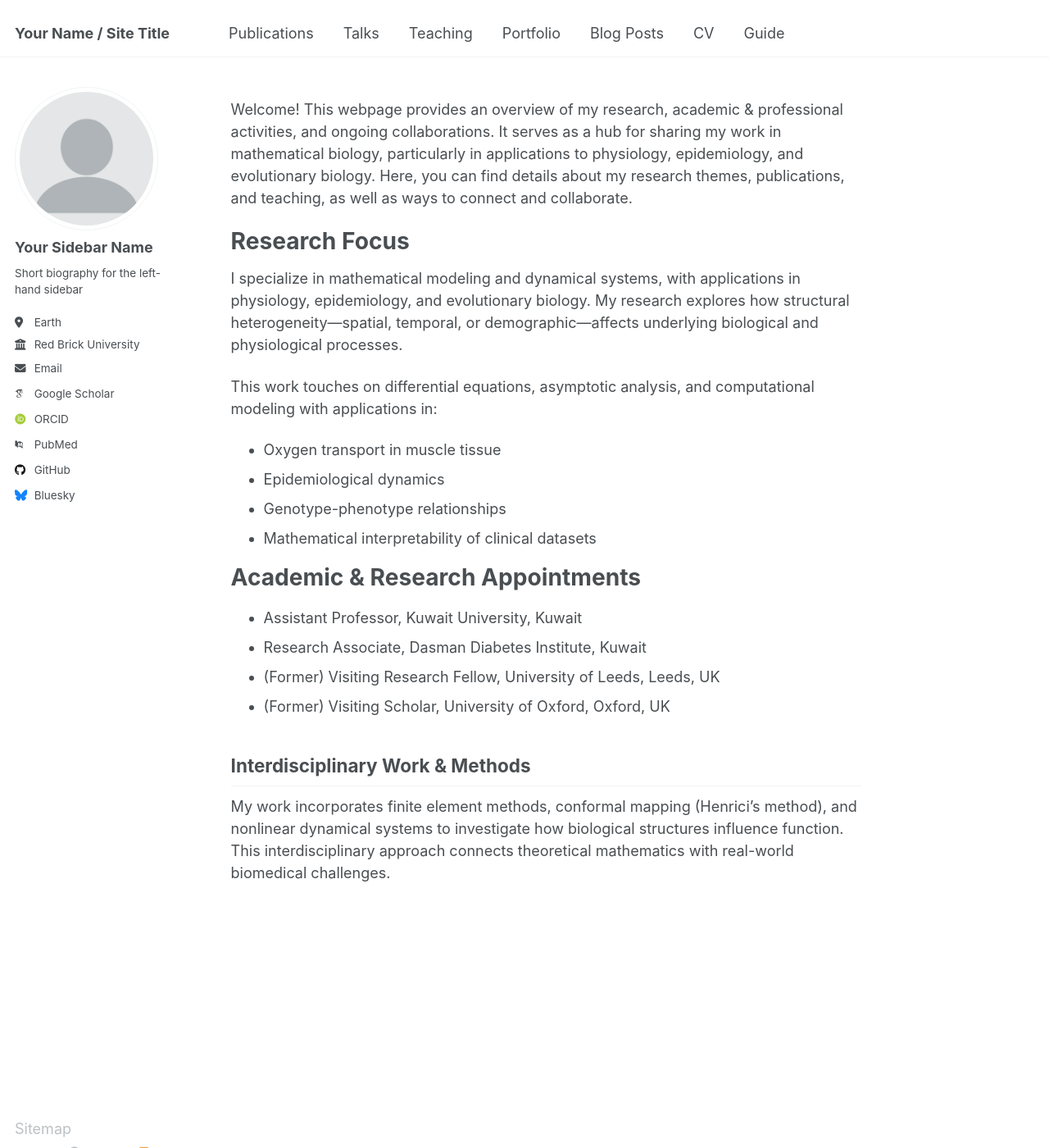
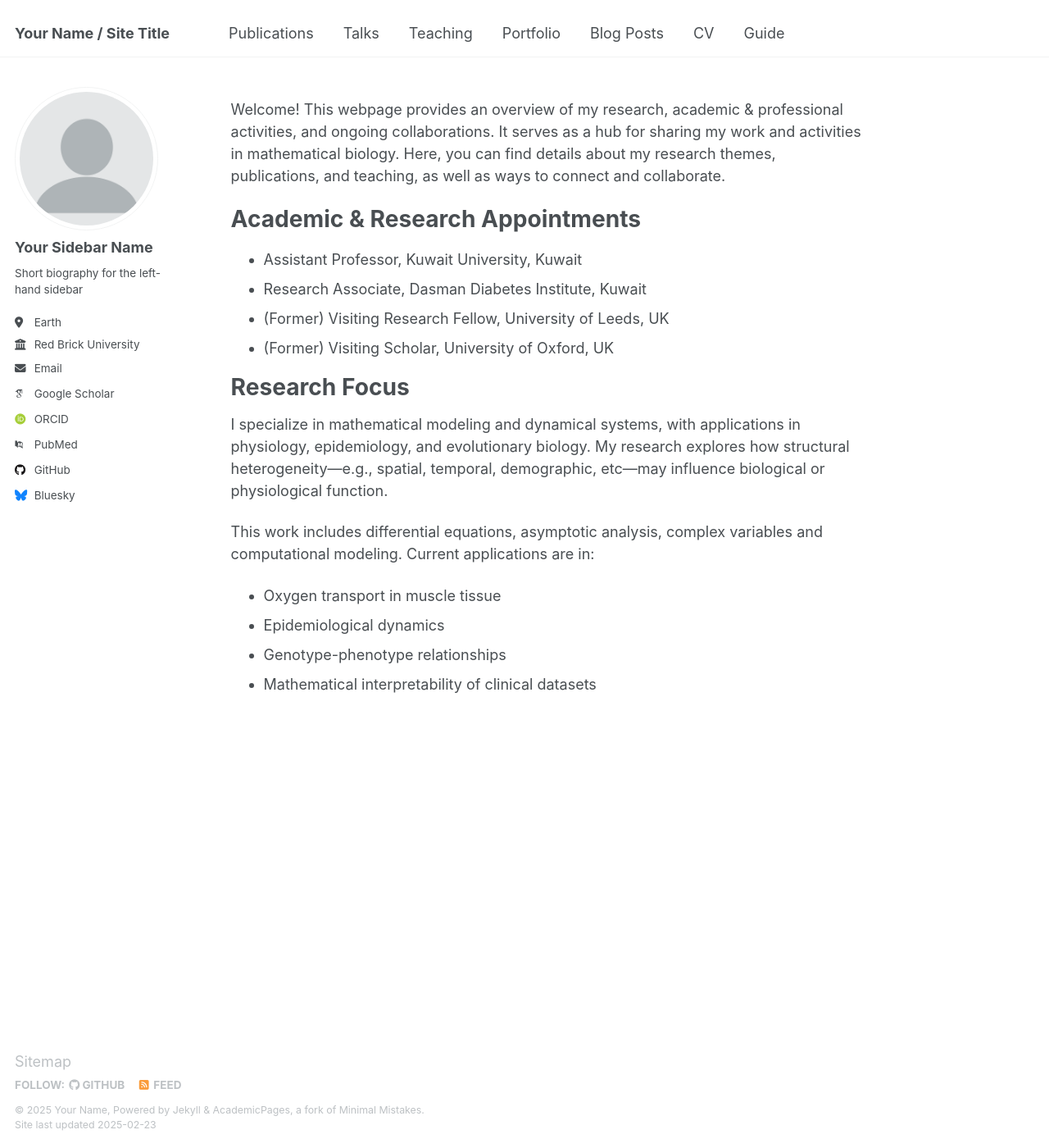
Before and after one commit to shammari/aleph, a Jekyll site: the page built from _pages/about.md, in a window 1280 px wide and 1400 px high. Shown: the whole window at 82% size. Built offline with Jekyll 4.4.1, drawn with Linux system fonts in a browser that asks for light colours; some web fonts are replaced.

Commit message:
Update about.md

```diff
--- a/_pages/about.md
+++ b/_pages/about.md
@@ -7,24 +7,21 @@ redirect_from:
   - /about.html
 ---
 
-Welcome! This webpage provides an overview of my research, academic & professional activities, and ongoing collaborations. It serves as a hub for sharing my work in mathematical biology, particularly in applications to physiology, epidemiology, and evolutionary biology. Here, you can find details about my research themes, publications, and teaching, as well as ways to connect and collaborate.
-
-Research Focus
-======
-I specialize in mathematical modeling and dynamical systems, with applications in physiology, epidemiology, and evolutionary biology. My research explores how structural heterogeneity—spatial, temporal, or demographic—affects underlying biological and physiological processes.
-
-This work touches on differential equations, asymptotic analysis, and computational modeling with applications in:
-- Oxygen transport in muscle tissue
-- Epidemiological dynamics
-- Genotype-phenotype relationships
-- Mathematical interpretability of clinical datasets
+Welcome! This webpage provides an overview of my research, academic & professional activities, and ongoing collaborations. It serves as a hub for sharing my work and activities in mathematical biology. Here, you can find details about my research themes, publications, and teaching, as well as ways to connect and collaborate.
 
 Academic & Research Appointments
 ======
 - Assistant Professor, Kuwait University, Kuwait
 - Research Associate, Dasman Diabetes Institute, Kuwait
-- (Former) Visiting Research Fellow, University of Leeds, Leeds, UK
-- (Former) Visiting Scholar, University of Oxford, Oxford, UK
+- (Former) Visiting Research Fellow, University of Leeds, UK
+- (Former) Visiting Scholar, University of Oxford, UK
 
-## Interdisciplinary Work & Methods
-My work incorporates finite element methods, conformal mapping (Henrici’s method), and nonlinear dynamical systems to investigate how biological structures influence function. This interdisciplinary approach connects theoretical mathematics with real-world biomedical challenges.
+Research Focus
+======
+I specialize in mathematical modeling and dynamical systems, with applications in physiology, epidemiology, and evolutionary biology. My research explores how structural heterogeneity—e.g., spatial, temporal, demographic, etc—may influence biological or physiological function.
+
+This work includes differential equations, asymptotic analysis, complex variables and computational modeling. Current applications are in:
+- Oxygen transport in muscle tissue
+- Epidemiological dynamics
+- Genotype-phenotype relationships
+- Mathematical interpretability of clinical datasets
```
